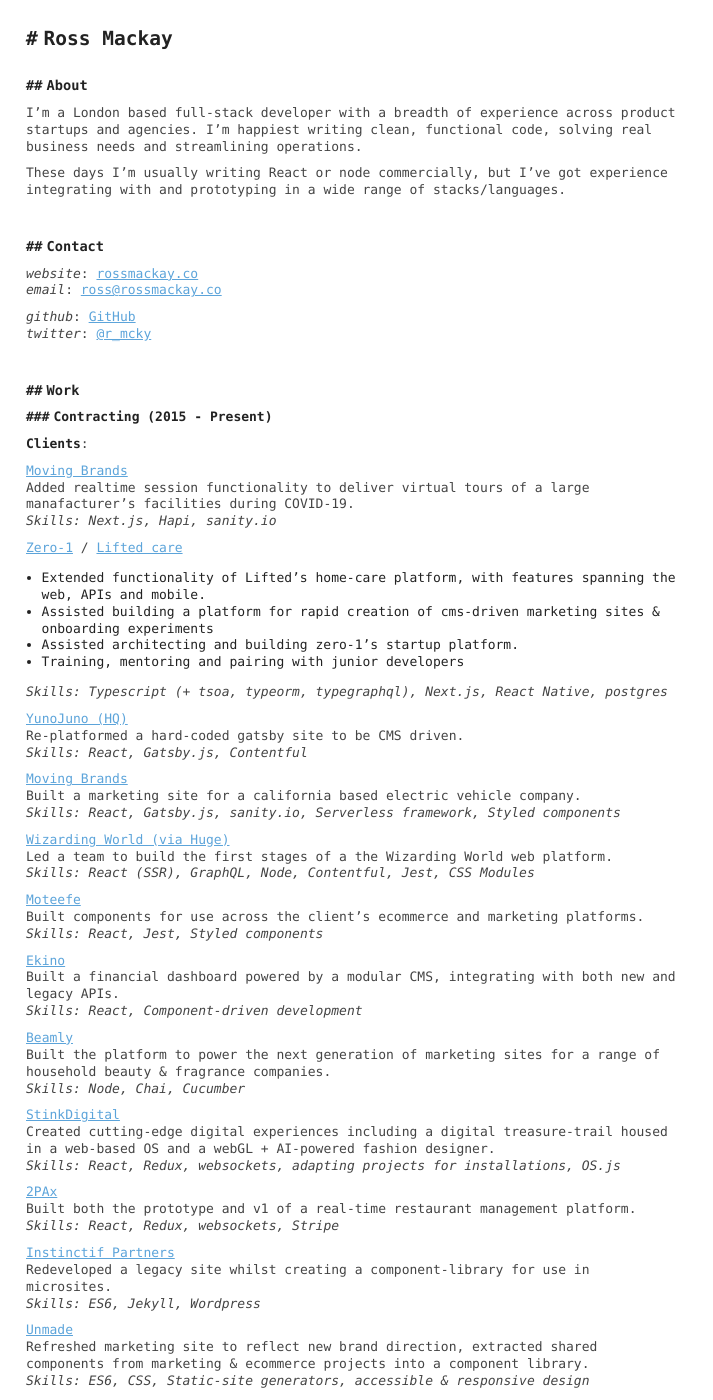
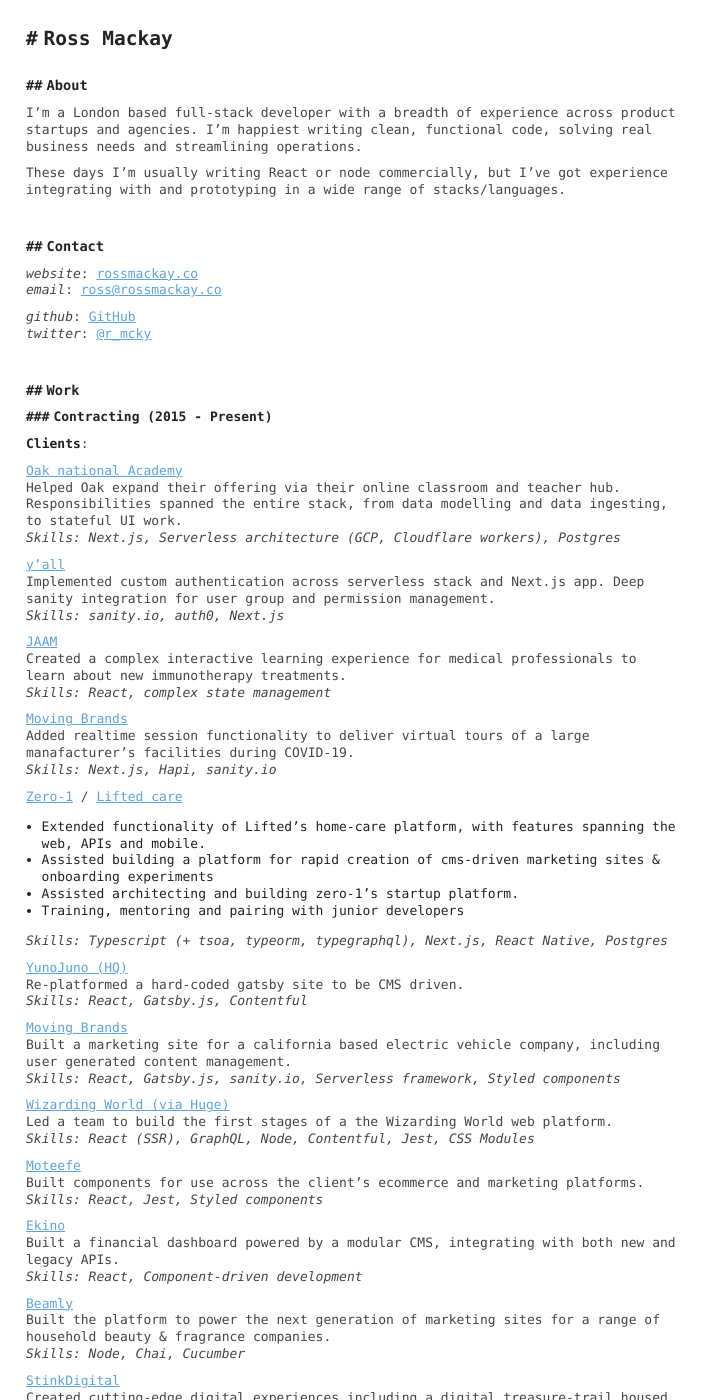
Before and after one commit to mcky/mcky.github.io, a Jekyll site: the page built from index.md, in a window 1280 px wide and 1400 px high. Shown: the whole window, without its empty margins (0-713 px from the left). Built offline with Jekyll 4.4.1, drawn with Linux system fonts in a browser that asks for light colours.

Commit message:
add recent clients

```diff
--- a/index.md
+++ b/index.md
@@ -2,9 +2,10 @@
 title: Ross Mackay
 description: Ross Mackay is a London based full-stack developer
 redirect_from:
-    - "/cv"
-    - "/cv/"
+  - "/cv"
+  - "/cv/"
 ---
+
 # Ross Mackay
 
 ## About
@@ -30,91 +31,106 @@
 ### Contracting (2015 - Present)
 **Clients**:
 
-[Moving Brands](https://www.movingbrands.com/){:target="_blank"}
+[Oak national Academy](https://www.thenational.academy/){:target="\_blank"}
+Helped Oak expand their offering via their online classroom and teacher hub. Responsibilities spanned the entire stack, from data modelling and data ingesting, to stateful UI work.
+_Skills: Next.js, Serverless architecture (GCP, Cloudflare workers), Postgres_
+
+[y'all](https://www.itsyall.com/){:target="\_blank"}
+Implemented custom authentication across serverless stack and Next.js app. Deep sanity integration for user group and permission management.
+_Skills: sanity.io, auth0, Next.js_
+
+[JAAM](https://letsjaam.com/){:target="\_blank"}
+Created a complex interactive learning experience for medical professionals to learn about new immunotherapy treatments.
+_Skills: React, complex state management_
+
+[Moving Brands](https://www.movingbrands.com/){:target="\_blank"}
 Added realtime session functionality to deliver virtual tours of a large manafacturer's facilities during COVID-19.
-*Skills: Next.js, Hapi, sanity.io*
+_Skills: Next.js, Hapi, sanity.io_
 
-[Zero-1](https://www.zero-1.co/){:target="_blank"} / [Lifted care](https://www.liftedcare.com/){:target="_blank"}
+[Zero-1](https://www.zero-1.co/){:target="\_blank"} / [Lifted care](https://www.liftedcare.com/){:target="\_blank"}
+
 - Extended functionality of Lifted's home-care platform, with features spanning the web, APIs and mobile.
 - Assisted building a platform for rapid creation of cms-driven marketing sites & onboarding experiments
 - Assisted architecting and building zero-1's startup platform.
 - Training, mentoring and pairing with junior developers
 
-*Skills: Typescript (+ tsoa, typeorm, typegraphql), Next.js, React Native, postgres*
+_Skills: Typescript (+ tsoa, typeorm, typegraphql), Next.js, React Native, Postgres_
 
-[YunoJuno (HQ)](https://yunojuno.com){:target="_blank"}
+[YunoJuno (HQ)](https://yunojuno.com){:target="\_blank"}
 Re-platformed a hard-coded gatsby site to be CMS driven.
-*Skills: React, Gatsby.js, Contentful*
+_Skills: React, Gatsby.js, Contentful_
 
-[Moving Brands](https://www.movingbrands.com/){:target="_blank"}
-Built a marketing site for a california based electric vehicle company.
-*Skills: React, Gatsby.js, sanity.io, Serverless framework, Styled components*
+[Moving Brands](https://www.movingbrands.com/){:target="\_blank"}
+Built a marketing site for a california based electric vehicle company, including user generated content management.
+_Skills: React, Gatsby.js, sanity.io, Serverless framework, Styled components_
 
-[Wizarding World (via Huge)](https://www.wizardingworld.com/){:target="_blank"}
+[Wizarding World (via Huge)](https://www.wizardingworld.com/){:target="\_blank"}
 Led a team to build the first stages of a the Wizarding World web platform.
-*Skills: React (SSR), GraphQL, Node, Contentful, Jest, CSS Modules*
+_Skills: React (SSR), GraphQL, Node, Contentful, Jest, CSS Modules_
 
-[Moteefe](https://www.moteefe.com/){:target="_blank"}
+[Moteefe](https://www.moteefe.com/){:target="\_blank"}
 Built components for use across the client's ecommerce and marketing platforms.
-*Skills: React, Jest, Styled components*
+_Skills: React, Jest, Styled components_
 
-[Ekino](https://www.ekino.com/en/){:target="_blank"}
+[Ekino](https://www.ekino.com/en/){:target="\_blank"}
 Built a financial dashboard powered by a modular CMS, integrating with both new and legacy APIs.
-*Skills: React, Component-driven development*
+_Skills: React, Component-driven development_
 
-[Beamly](https://www.beamly.com){:target="_blank"}
+[Beamly](https://www.beamly.com){:target="\_blank"}
 Built the platform to power the next generation of marketing sites for a range of household beauty & fragrance companies.
-*Skills: Node, Chai, Cucumber*
+_Skills: Node, Chai, Cucumber_
 
-[StinkDigital](http://stinkdigital.com){:target="_blank"}
+[StinkDigital](http://stinkdigital.com){:target="\_blank"}
 Created cutting-edge digital experiences including a digital treasure-trail housed in a web-based OS and a webGL + AI-powered fashion designer.
-*Skills: React, Redux, websockets, adapting projects for installations, OS.js*
+_Skills: React, Redux, websockets, adapting projects for installations, OS.js_
 
-[2PAx](http://2pax.com){:target="_blank"}
+[2PAx](http://2pax.com){:target="\_blank"}
 Built both the prototype and v1 of a real-time restaurant management platform.
-*Skills: React, Redux, websockets, Stripe*
+_Skills: React, Redux, websockets, Stripe_
 
-[Instinctif Partners](http://instinctif.com){:target="_blank"}
+[Instinctif Partners](http://instinctif.com){:target="\_blank"}
 Redeveloped a legacy site whilst creating a component-library for use in microsites.
-*Skills: ES6, Jekyll, Wordpress*
+_Skills: ES6, Jekyll, Wordpress_
 
-[Unmade](https://unmade.com){:target="_blank"}
+[Unmade](https://unmade.com){:target="\_blank"}
 Refreshed marketing site to reflect new brand direction, extracted shared components from marketing & ecommerce projects into a component library.
-*Skills: ES6, CSS, Static-site generators, accessible & responsive design*
+_Skills: ES6, CSS, Static-site generators, accessible & responsive design_
 
-[The Rumpus Room](http://trr.tv){:target="_blank"}
+[The Rumpus Room](http://trr.tv){:target="\_blank"}
 Built large scale innovative campaigns for clients such as the UN, sporting celebreties and musicians. Rapid prototyping of campaigns in conjunction with creatives.
-*Skills: React, Redux, prototyping*
+_Skills: React, Redux, prototyping_
 
-[The Telegraph](http://telegraph.co.uk){:target="_blank"}
+[The Telegraph](http://telegraph.co.uk){:target="\_blank"}
 Developed a tool for journalists to enrich articles with contextual information, with similar tools now used by many big name digital news sites.
-*Skills: React, Bootstrap, UX, prototyping*
+_Skills: React, Bootstrap, UX, prototyping_
 
-[Alan Yau](http://alanyau.com){:target="_blank"}
+[Alan Yau](http://alanyau.com){:target="\_blank"}
 
-[Bradley Wiggins](http://teamwiggins.co){:target="_blank"}
+[Bradley Wiggins](http://teamwiggins.co){:target="\_blank"}
 
 ### WhatLeadsTo (03 - 06/2015)
+
 Built the early stages of a platform to help charities and business better measure and report their social impact. Worked closely with designers and stakeholders to rapidly prototype and test features.
-*Skills: React, Node, MongoDB, Product design*
+_Skills: React, Node, MongoDB, Product design_
 
 ### Kota Creative (03 - 09/2014)
+
 Led development on a host of websites for clients in the hospitality sector.
-*Skills: Front-end, Wordpress*
+_Skills: Front-end, Wordpress_
 
 ### FuelStory / Converge Collective (03 - 09/2013)
+
 Worked on the rebranding and strategy for a rapidly growing London coworking space and prototyped a number of small apps and websites, handling everything from design to competitor research and market analysis.
-*Skills: Prototyping, Front-end, Design, Research*
-
-
-
+_Skills: Prototyping, Front-end, Design, Research_
 
 ## Education
 
 ### BA Digital Media Design (2012 - 2015)
+
 London College of Communication
-*Skills: Creative coding, hardware, motion graphics, 3D, video editing*
+_Skills: Creative coding, hardware, motion graphics, 3D, video editing_
 
 ### Interactive Media (2010 - 2012)
+
 South Nottingham College
 _Skills_: Web development & design, animation, video production
```
